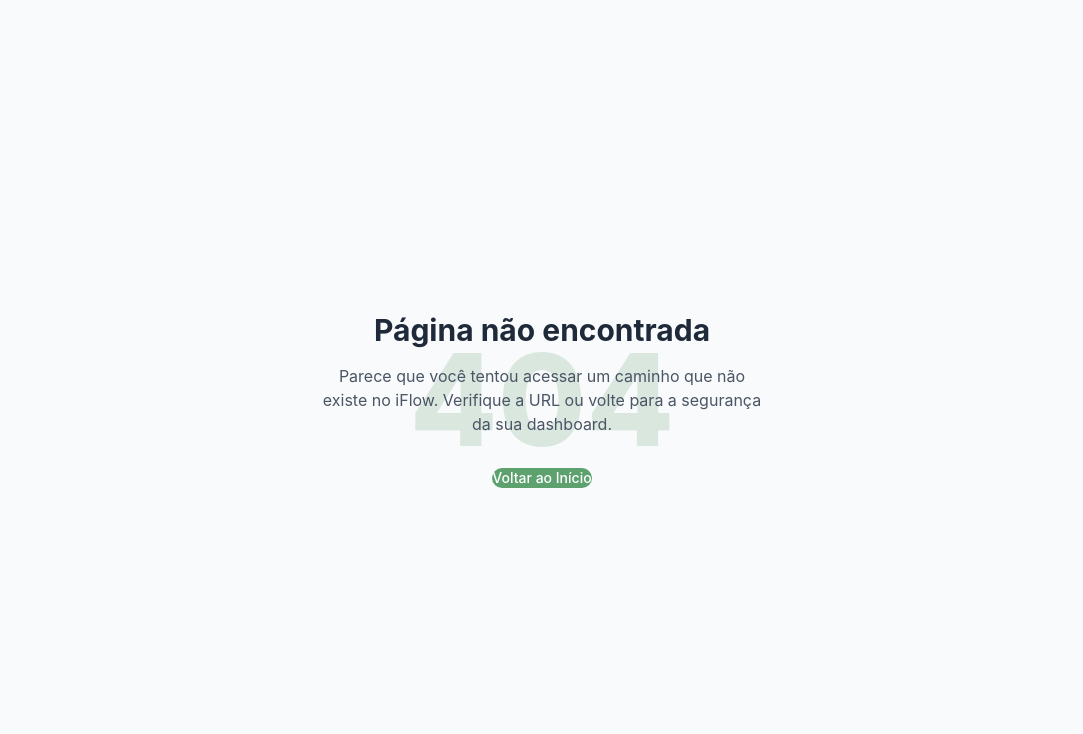
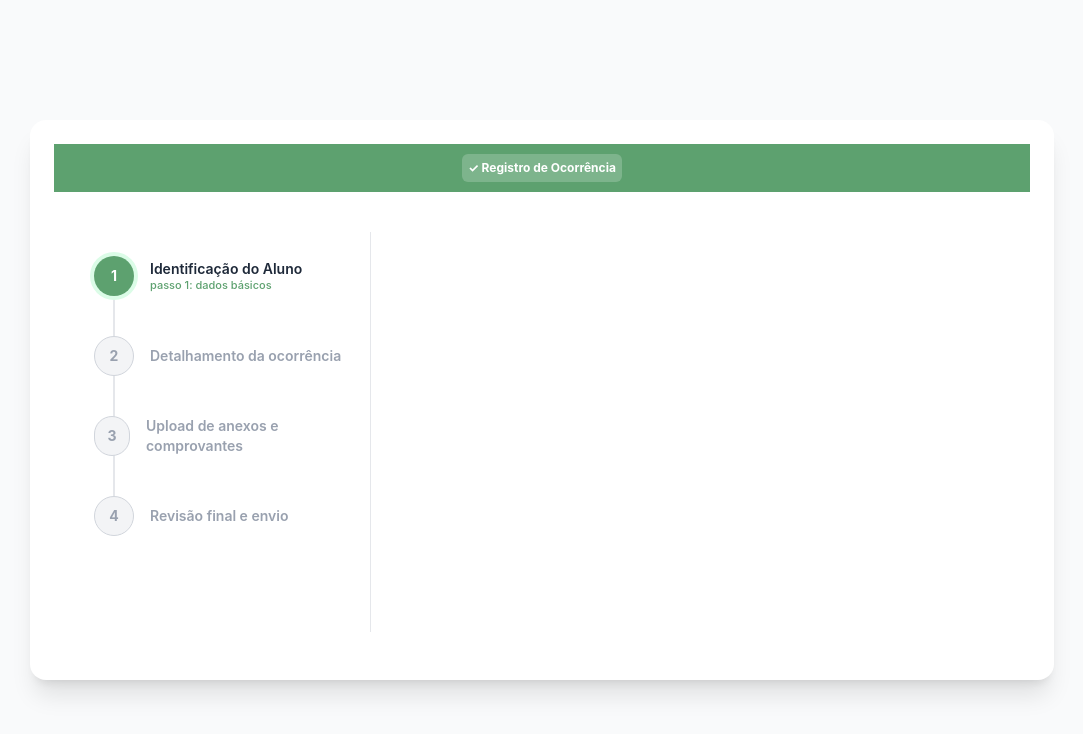
Before and after one commit to IFPE-Jaboatao/ocorrencias-time1, a Next.js app in the folder frontend/: page /ocorrencias in a window 1280 px wide. Before the commit this address had no page. Shown: the top 734 px of the page, without its empty margins (98-1181 px from the left). Built offline with nearby package versions, Linux system fonts and the light colour scheme.

Commit message:
feat: estruturando layout base da pagina de ocorrencias e componente lateral de etapas

```diff
--- /dev/null
+++ b/frontend/src/app/ocorrencias/page.tsx
@@ -0,0 +1,62 @@
+"use client";
+import { useState } from "react";
+// 🚨 IMPORTANTE: Importamos apenas o Card, sem nenhum Provider fantasma que não existe
+import { Card } from "flowbite-react"; ;
+import LateralSteps from "@/components/ocorrencia/LateralSteps";
+
+export interface OcorrenciaFormData {
+  matriculaCpf: string;
+  nomeAluno: string;
+  tipoOcorrencia: string;
+  detalhamento: string;
+  anexos: File[];
+}
+
+export default function CadastrarOcorrenciaPage() {
+  const [passo, setPasso] = useState<number>(1);
+  const [formData, setFormData] = useState<OcorrenciaFormData>({
+    matriculaCpf: "",
+    nomeAluno: "",
+    tipoOcorrencia: "",
+    detalhamento: "",
+    anexos: [],
+  });
+
+  const atualizarDados = (dados: Partial<OcorrenciaFormData>) => {
+    setFormData((prev) => ({ ...prev, ...dados }));
+  };
+
+  const proximoPasso = () => setPasso((prev) => Math.min(prev + 1, 4));
+  const passoAnterior = () => setPasso((prev) => Math.max(prev - 1, 1));
+
+  const submeterFormulario = async () => {
+    console.log("Enviando dados finais para a API:", formData);
+    alert("Ocorrência registrada com sucesso!");
+  };
+
+  return (
+    <main className="min-h-screen bg-gray-50 dark:bg-gray-900 flex items-center justify-center p-4 transition-colors">
+      <Card className="w-full max-w-5xl shadow-xl border-none rounded-lg p-0 overflow-hidden bg-white dark:bg-gray-800 dark:border-gray-700">
+
+        {/* Banner Verde Superior */}
+        <div className="bg-[#5da16f] h-12 w-full flex items-center justify-center">
+          <div className="bg-white/20 p-1.5 rounded-md text-white text-xs font-bold">
+            ✓ Registro de Ocorrência
+          </div>
+        </div>
+
+        <div className="grid grid-cols-1 md:grid-cols-3 gap-6 p-6">
+          {/* Menu Lateral Esquerdo */}
+          <div className="md:col-span-1 border-r border-gray-200 dark:border-gray-700 pr-4">
+            <LateralSteps passoAtual={passo} />
+          </div>
+
+          {/* Área Dinâmica do Formulário */}
+          <div className="md:col-span-2 flex flex-col justify-between min-h-[400px]">
+
+          </div>
+        </div>
+      </Card>
+    </main>
+  );
+}
--- /dev/null
+++ b/frontend/src/components/ocorrencia/LateralSteps.tsx
@@ -0,0 +1,55 @@
+"use client";
+import { HiCheck } from "react-icons/hi"; // Reutilizando o React Icons que você já tem!
+
+export default function LateralSteps({ passoAtual }: { passoAtual: number }) {
+  const etapas = [
+    { id: 1, label: "Identificação do Aluno" },
+    { id: 2, label: "Detalhamento da ocorrência" },
+    { id: 3, label: "Upload de anexos e comprovantes" },
+    { id: 4, label: "Revisão final e envio" },
+  ];
+
+  return (
+    <div className="flex flex-col gap-10 relative mt-6 ml-4">
+      {/* 🟢 Linha vertical customizada em Tailwind */}
+      <div className="absolute left-[19px] top-3 bottom-3 w-0.5 bg-gray-200 z-0" />
+
+      {etapas.map((etapa) => {
+        const ativo = passoAtual === etapa.id;
+        const concluido = passoAtual > etapa.id;
+
+        return (
+          <div key={etapa.id} className="flex items-center gap-4 z-10 relative">
+            {/* 🟢 Bolinha Indicadora com as cores do iFlow */}
+            <div
+              className={`w-10 h-10 rounded-full flex items-center justify-center font-bold text-sm transition-all duration-300
+                ${concluido
+                  ? "bg-[#5da16f] text-white"
+                  : ativo
+                    ? "bg-[#5da16f] text-white ring-4 ring-green-100 shadow-sm"
+                    : "bg-gray-100 text-gray-400 border border-gray-300"}`}
+            >
+              {concluido ? <HiCheck className="w-5 h-5" /> : etapa.id}
+            </div>
+
+            {/* 🟢 Texto da Etapa */}
+            <div className="flex flex-col">
+              <span
+                className={`text-sm font-semibold transition-all duration-300 ${
+                  ativo ? "text-gray-800 font-bold" : "text-gray-400"
+                }`}
+              >
+                {etapa.label}
+              </span>
+              {ativo && (
+                <span className="text-[11px] text-[#5da16f] font-medium -mt-0.5">
+                  passo {etapa.id}: dados básicos
+                </span>
+              )}
+            </div>
+          </div>
+        );
+      })}
+    </div>
+  );
+}
```
Also changed, not shown: 1 other file (tests, documents, lock files or other folders).
